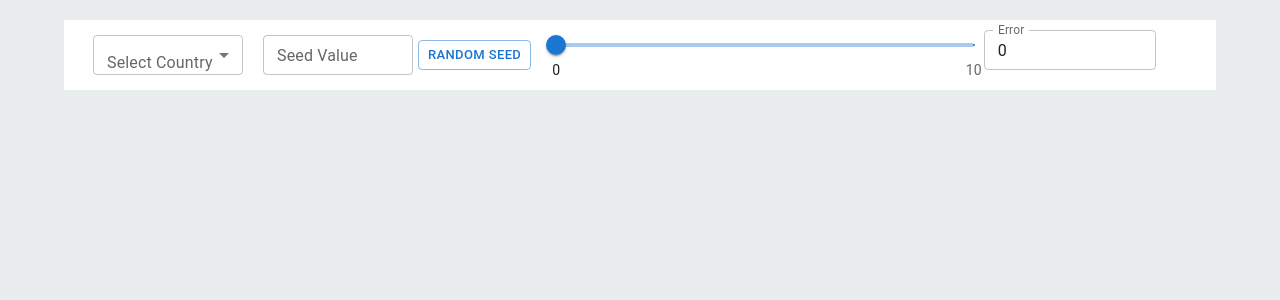
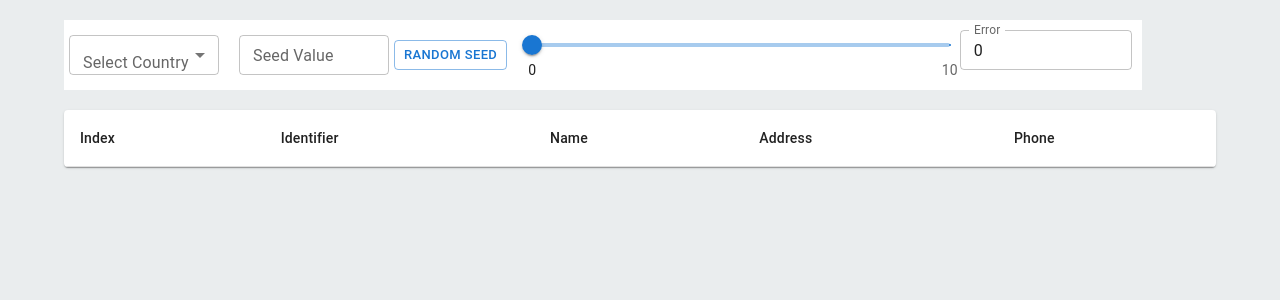
Before and after one commit to OtabekMirzakhmedov/task5, a React (Create React App) app: page / in a window 1280 px wide. Shown: the top 300 px of the page. Built offline with nearby package versions, Linux system fonts and the light colour scheme.

Commit message:
almost finished

```diff
--- a/package.json
+++ b/package.json
@@ -10,7 +10,6 @@
     "@testing-library/jest-dom": "^5.16.5",
     "@testing-library/react": "^13.4.0",
     "@testing-library/user-event": "^13.5.0",
-    "faker": "^6.6.6",
     "react": "^18.2.0",
     "react-dom": "^18.2.0",
     "react-scripts": "5.0.1",
@@ -41,6 +40,6 @@
     ]
   },
   "devDependencies": {
-    "@faker-js/faker": "^8.0.2"
+    "@faker-js/faker": "^7.6.0"
   }
 }
--- a/src/App.js
+++ b/src/App.js
@@ -1,25 +1,289 @@
+import React, { useState, useRef, useEffect } from 'react';
+import Container from '@mui/material/Container';
+import Box from '@mui/material/Box';
+import InputLabel from '@mui/material/InputLabel';
+import MenuItem from '@mui/material/MenuItem';
+import FormControl from '@mui/material/FormControl';
+import Select from '@mui/material/Select';
+import TextField from '@mui/material/TextField';
+import Button from '@mui/material/Button';
+import Slider from '@mui/material/Slider';
+import TableContainer from '@mui/material/TableContainer';
+import Paper from '@mui/material/Paper';
+import Table from '@mui/material/Table';
+import TableHead from '@mui/material/TableHead';
+import TableRow from '@mui/material/TableRow';
+import TableCell from '@mui/material/TableCell';
+import TableBody from '@mui/material/TableBody';
+import { faker} from '@faker-js/faker';
 
-import React, {useState} from 'react';
-import Container from '@mui/material/Container';
-import FakeData from './FakeData';
-import Tools from './Tools'
 
-function App() {
+const App = () => {
+  console.log('app rendered')
   const [country, setCountry] = useState('');
   const [seed, setSeed] = useState('');
-  const [error, setError] = useState('');
+  const [error, setError] = useState(0);
+  const [data, setData] = useState([]);
+  const [sliderValue, setSliderValue] = useState(0);
+  const [inputValue, setInputValue] = useState(0);
+  const [displayedRecords, setDisplayedRecords] = useState(20);
+  const [scrollOffset, setScrollOffset] = useState(0);
+
+  const containerRef = useRef(null);
+
+  useEffect(() => {
+    const handleScroll = () => {
+      const { scrollTop, clientHeight, scrollHeight } = document.documentElement;
+      if (scrollTop + clientHeight === scrollHeight) {
+        setDisplayedRecords((prevCount) => prevCount + 10);
+        setScrollOffset(scrollTop);
+      }
+    };
+
+    document.addEventListener('scroll', handleScroll);
+    return () => {
+      document.removeEventListener('scroll', handleScroll);
+    };
+  }, []);
+
+
+  const handleRandomSeed = () => {
+    const randomSeed = Math.floor(Math.random() * 1000) + 1;
+    setSeed(randomSeed);
+    setSliderValue(0);
+    setInputValue(0);
+    setError(0);
+  };
+
+  const handleSliderChange = (event, newValue) => {
+    setSliderValue(newValue);
+    setInputValue(newValue*100);
+    setError(newValue);
+
+  };
+
+  const handleInputChange = (event) => {
+    const value = Number(event.target.value);
+    setInputValue(value);
+    setError(value / 100);
+    setSliderValue(value/100);
+  };
+
+  const handleCountryChange = (event) => {
+    setCountry(event.target.value);
+    setSliderValue(0);
+    setInputValue(0);
+    setError(0);
+  };
+
+  const handleSeedChange = (event) => {
+    setSeed(event.target.value);
+    setError(0);
+    setSliderValue(0);
+    setInputValue(0);
+    setError(0);
+  };
+
+
+
+  const generateData = (country, seed, numRecords) => {
+    console.log('Generate data: ',seed);
+    const generatedData = [];
+    switch (country) {
+      case 'poland':
+        faker.setLocale('pl');
+        break;
+      case 'germany':
+        faker.setLocale('de');
+        break;
+      case 'spain':
+        faker.setLocale('es');
+        break;
+      default:
+        faker.setLocale('pl');
+        }
+
+        faker.seed(parseInt(seed));
+
+        for (let i = 1; i <=numRecords; i++) {
+          const record = {};
+          record.index = i;
+          record.identifier = faker.datatype.uuid()
+          record.name = faker.name.fullName();
+          record.address = faker.address.streetAddress();
+          record.phone = faker.phone.number();
+          generatedData.push(record);
+        }
+
+    return generatedData;
+  };
+
+  const applyErrorToData = (generatedData, error) => {
+    console.log('error in apply error ', error);
+    const alphabet = 'abcdefghijklmnopqrstuvwxyzABCDEFGHIJKLMNOPQRSTUVWXYZ';
+    const errorTypes = ['delete', 'add', 'swap'];
+    const fields = ['name', 'address', 'phone'];
+
+    const numRecords = generatedData.length;
+    const numErrorsPerRecord = Math.floor(error);
+    const extraErrors = error % 1;
+
+    console.log('numErrorsPerRecord ', numErrorsPerRecord);
+    console.log('extraErrors: ', extraErrors);
+
+    for (let i = 0; i < numRecords; i++) {
+      const record = generatedData[i];
+      let numErrors = numErrorsPerRecord;
+      console.log('num errors ', numErrors);
+
+      if (i < Math.floor(extraErrors * numRecords)) {
+        numErrors++;
+      }
+
+      console.log('num errors ', numErrors);
+
+
+      for (let j = 0; j < numErrors; j++) {
+        const errorType = errorTypes[Math.floor(Math.random() * errorTypes.length)];
+
+        const fieldIndex = Math.floor(Math.random() * fields.length);
+        const field = fields[fieldIndex];
+
+        switch (errorType) {
+          case 'delete':
+            const deleteIndex = Math.floor(Math.random() * record[field].length);
+            record[field] =
+            record[field].slice(0, deleteIndex) + record[field].slice(deleteIndex + 1);
+            break;
+          case 'add':
+            const addIndex = Math.floor(Math.random() * (record[field].length + 1));
+            const randomChar = alphabet.charAt(Math.floor(Math.random() * alphabet.length));
+            record[field] =
+            record[field].slice(0, addIndex) + randomChar + record[field].slice(addIndex);
+            break;
+          case 'swap':
+            const swapIndex = Math.floor(Math.random() * (record[field].length - 1));
+            record[field] =
+            record[field].slice(0, swapIndex) +
+            record[field].charAt(swapIndex + 1) +
+            record[field].charAt(swapIndex) +
+            record[field].slice(swapIndex + 2);
+            break;
+          default:
+            break;
+        }
+      }
+    }
+
+    return generatedData;
+  };
+
+
+
+
+
+  useEffect(() => {
+    if (!seed || !country) {
+      setData([]);
+      return;
+    }
+
+    const totalRecords = displayedRecords + scrollOffset;
+    const generatedData = generateData(country, seed, totalRecords);
+    const dataWithErrors = applyErrorToData(generatedData, error);
+    setData(dataWithErrors);
+  }, [country, seed, error, displayedRecords, scrollOffset]);
+
+
+
+
+
 
   return (
-    <Container>
-      <Tools country={country}
-        setCountry={setCountry}
-        seed={seed}
-        setSeed={setSeed}
-        error={error}
-        setError={setError} />
-      {country && seed && <FakeData country={country} seed={seed} />}
+    <Container ref={containerRef} >
+      <Box
+        sx={{
+          display: 'flex',
+          gap: '10px',
+          width: 'fit-content',
+          alignItems: 'center' ,
+          marginTop: '20px',
+          backgroundColor: 'white'
+
+        }}
+      >
+        <Box sx={{ padding: '5px', margin: '0 auto' }}>
+          <FormControl sx={{ width: '150px' }}>
+            <InputLabel>Select Country</InputLabel>
+            <Select
+              value={country}
+              label="Select Country"
+              onChange={handleCountryChange}
+              size="small"
+            >
+              <MenuItem value={'spain'}>Spain</MenuItem>
+              <MenuItem value={'poland'}>Poland</MenuItem>
+              <MenuItem value={'germany'}>Germany</MenuItem>
+            </Select>
+          </FormControl>
+        </Box>
+        <Box sx={{ display: 'flex', alignContent: 'center',  padding: '5px', gap: '5px', alignItems: 'center', margin: '0 auto' }}>
+          <TextField
+            label="Seed Value"
+            value={seed}
+            onChange={handleSeedChange}
+            size="small"
+            sx={{ width: '150px' }}
+          />
+          <Button variant="outlined" size="small" onClick={handleRandomSeed}>
+          Random seed
+        </Button>
+        </Box>
+        <Box sx={{ padding: '10px' , display: 'flex', width:'600px', gap: '10px'}}>
+          <Slider
+            value={sliderValue}
+            onChange={handleSliderChange}
+            min={0}
+            max={10}
+            step={0.25}
+            marks={[{ value: 0, label: '0' }, { value: 10, label: '10' }]}
+            valueLabelDisplay="auto"
+            size="medium"
+          />
+          <TextField
+            label="Error"
+            value={inputValue}
+            onChange={handleInputChange}
+            size="small"
+          />
+        </Box>
+      </Box>
+      <TableContainer component={Paper} sx={{ marginTop: '20px' }}>
+      <Table sx={{ minWidth: 650 }} aria-label="fake data table">
+        <TableHead>
+          <TableRow>
+            <TableCell>Index</TableCell>
+            <TableCell>Identifier</TableCell>
+            <TableCell>Name</TableCell>
+            <TableCell>Address</TableCell>
+            <TableCell>Phone</TableCell>
+          </TableRow>
+        </TableHead>
+        <TableBody>
+          {data.map((record) => (
+            <TableRow key={record.identifier}>
+              <TableCell>{record.index}</TableCell>
+              <TableCell>{record.identifier}</TableCell>
+              <TableCell>{record.name}</TableCell>
+              <TableCell>{record.address}</TableCell>
+              <TableCell>{record.phone}</TableCell>
+            </TableRow>
+          ))}
+        </TableBody>
+      </Table>
+    </TableContainer>
     </Container>
   );
-}
+};
 
-export default App
+export default App;
--- a/src/FakeData.js
+++ b/src/FakeData.js
@@ -1,46 +1,39 @@
 import React from 'react';
-import {allFakers } from '@faker-js/faker';
+import TableContainer from '@mui/material/TableContainer';
+import Paper from '@mui/material/Paper';
+import Table from '@mui/material/Table';
+import TableHead from '@mui/material/TableHead';
+import TableRow from '@mui/material/TableRow';
+import TableCell from '@mui/material/TableCell';
+import TableBody from '@mui/material/TableBody';
 
+const FakeData = ({ data }) => {
+  return (
+    <TableContainer component={Paper} sx={{ marginTop: '20px' }}>
+      <Table sx={{ minWidth: 650 }} aria-label="fake data table">
+        <TableHead>
+          <TableRow>
+            <TableCell>Index</TableCell>
+            <TableCell>Identifier</TableCell>
+            <TableCell>Name</TableCell>
+            <TableCell>Address</TableCell>
+            <TableCell>Phone</TableCell>
+          </TableRow>
+        </TableHead>
+        <TableBody>
+          {data.map((record) => (
+            <TableRow key={record.identifier}>
+              <TableCell>{record.index}</TableCell>
+              <TableCell>{record.identifier}</TableCell>
+              <TableCell>{record.name}</TableCell>
+              <TableCell>{record.address}</TableCell>
+              <TableCell>{record.phone}</TableCell>
+            </TableRow>
+          ))}
+        </TableBody>
+      </Table>
+    </TableContainer>
+  );
+};
 
-const FakeData = ({ country, seed }) => {
-    const generateData = () => {
-        let key;
-        switch (country) {
-          case 'poland':
-            key = 'pl';
-            break;
-          case 'spain':
-            key = 'es';
-            break;
-          case 'germany':
-            key = 'de';
-            break;
-          default:
-            key = 'es';
-        }
-        allFakers[key].seed(null);
-
-        let data = [];
-        for (let i = 1; i <= 20; i++) {
-          let record = {};
-          record.index = i;
-          record.identifier = allFakers[key].string.uuid();
-          record.name = allFakers[key].person.fullName(undefined, undefined, country);
-          record.address = allFakers[key].location.streetAddress();
-          record.phone = allFakers[key].phone.number();
-          data.push(record);
-        }
-
-        return data;
-      };
-
-      const tableData = generateData();
-  return (
-    <div>{country} {seed}</div>
-
-
-
-  )
-}
-
-export default FakeData
+export default FakeData;
--- a/src/Tools.js
+++ b/src/Tools.js
@@ -17,7 +17,7 @@ const Tools = ({country, setCountry, seed, setSeed, error, setError }) => {
 
   const handleRandomSeed = () => {
     const randomSeed = Math.floor(Math.random() * 1000) + 1;
-    setSeed(randomSeed.toString());
+    setSeed(randomSeed);
   };
 
   const handleSliderChange = (event, newValue) => {
```
Also changed, not shown: 1 other file (tests, documents, lock files or other folders).
